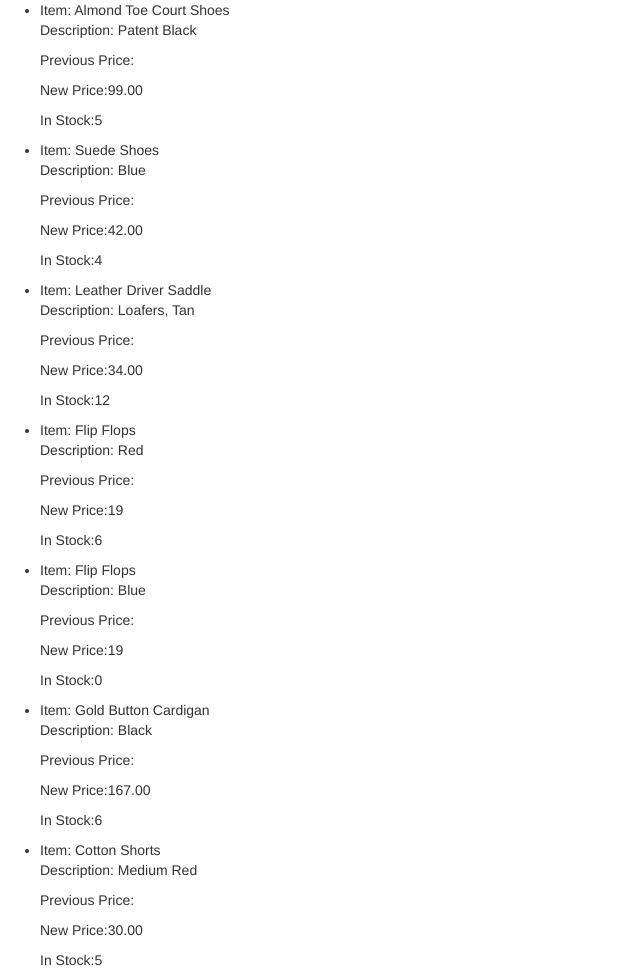
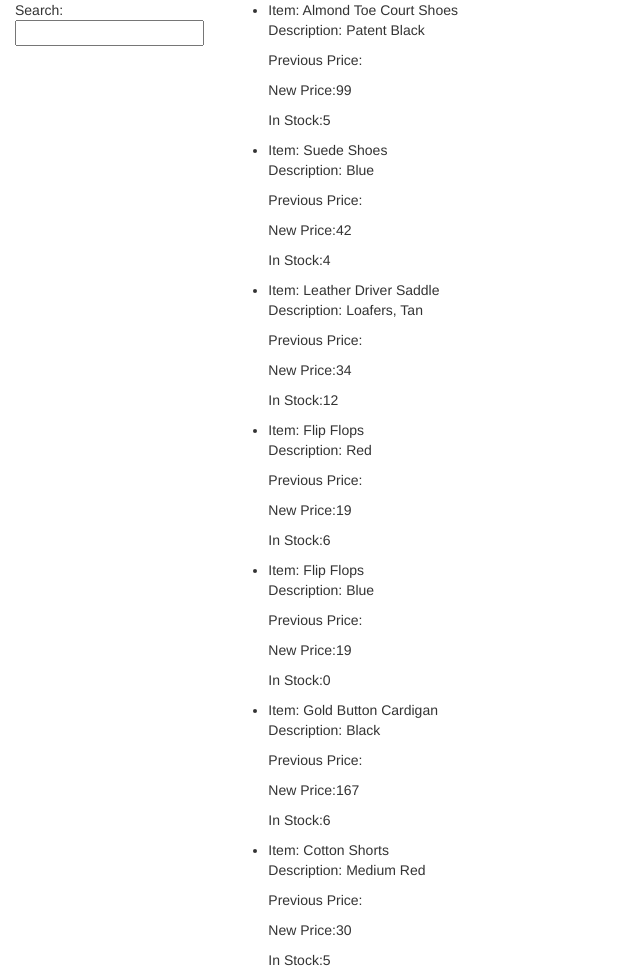
Before and after one commit to odelevingne/angluarTrolley, a website: page app/index.html in a window 1280 px wide. Shown: the top 973 px of the page, without its empty margins (0-640 px from the left). Drawn offline with nearby package versions, Linux system fonts and the light colour scheme.

Commit message:
search query working, protractor test passes

```diff
--- a/app/index.html
+++ b/app/index.html
@@ -8,16 +8,26 @@
 </head>
 <body ng-controller="ProductListCtrl">
 
-  <ul>
-    <li ng-repeat="product in products">
+<section class="container-fluid">
+  <section class="row">
+    <section class="col-md-2">
+      Search: <input ng-model="query">
+    </section>
+
+    <section class="col-md-10">
+      <ul class="products">
+        <li ng-repeat="product in products | filter:query">
           <span>Item: {{product.name}}</span>
           <p>Description: {{product.description}}</p>
           <p>Previous Price:{{product.previousprice}}</p>
           <p>New Price:{{product.price}}</p>
           <p>In Stock:{{product.stock}}</p>
-
         </li>
       </ul>
+
+    </section>
+  </section>
+</section>
 
 <script src="../bower_components/angular/angular.js"></script>
 <script src="js/controllers.js"></script>
--- a/app/js/controllers.js
+++ b/app/js/controllers.js
@@ -5,68 +5,68 @@ trolleyApp.controller('ProductListCtrl', function ($scope) {
     { 'name': 'Almond Toe Court Shoes',
       'description': 'Patent Black',
       'category': "Women's Footwear",
-      'price': '99.00',
-      'stock': '5'},
+      'price': 99.00,
+      'stock': 5},
     { 'name': 'Suede Shoes' ,
       'description': 'Blue',
       'category': "Women's Footwear" ,
-      'price': '42.00',
-      'stock': '4'},
+      'price': 42.00,
+      'stock': 4},
     { 'name': 'Leather Driver Saddle',
       'description': 'Loafers, Tan',
       'category': "Men's Footwear",
-      'price': "34.00",
-      'stock': '12'},
+      'price': 34.00,
+      'stock': 12},
     { 'name': 'Flip Flops',
       'description': 'Red',
       'category': "Men's Footwear",
       'price': 19.00,
-      'stock': '6'},
+      'stock': 6},
     { 'name': 'Flip Flops',
       'description': 'Blue',
       'category': "Men's Footwear",
-      'price': '19',
+      'price': 19,
       'stock': 0},
     { 'name': 'Gold Button Cardigan',
       'description': 'Black',
       'category': "Women's Casualwear",
-      'price': '167.00',
-      'stock': '6'},
+      'price': 167.00,
+      'stock': 6},
     { 'name': 'Cotton Shorts',
       'description': 'Medium Red',
       'category': "Women's Casualwear",
-      'price': '30.00',
-      'stock': '5'},
+      'price': 30.00,
+      'stock': 5},
     { 'name': 'Fine Stripe Short Sleeve Shirt',
       'description': 'Grey',
       'category': "Men's Casualwear",
-      'price': '49.99',
-      'stock': '9'},
+      'price': 49.99,
+      'stock': 9},
     { 'name': 'Fine Stripe Short Sleeve Shirt',
       'description': 'Green',
       'category': "Men's Casualwear",
-      'previousprice': '49.99',
-      'price': '39.99',
-      'stock': '3'},
+      'previousprice': 49.99,
+      'price': 39.99,
+      'stock': 3},
     { 'name': 'Sharkskin Waistcoat',
       'description': 'Charcoal',
       'category': "Men’s Formalwear",
-      'price': '75.00',
-      'stock': '2'},
+      'price': 75.00,
+      'stock': 2},
     { 'name': 'Lightweight Patch Pocket Blazer',
       'description': 'Deer',
       'category': "Men’s Formalwear",
-      'price': "175.50",
-      'stock': '1'},
+      'price': 175.50,
+      'stock': 1},
     { 'name': 'Bird Print Dress',
       'description': 'Black',
       'category': "Women’s Formalwear",
-      'price': '270.00',
-      'stock': '10'},
+      'price': 270.00,
+      'stock': 10},
     { 'name': 'Mid Twist Cut-Out Dress',
       'description': 'Pink',
       'category': "Women’s Formalwear",
-      'price': '540.00',
-      'stock': '5'},
+      'price': 540.00,
+      'stock': 5},
   ];
 });
```
Also changed, not shown: test/feature/homePageFeature.js (+21 -8 lines), test/unit/controllersSpec.js (line endings or trailing spaces). Lines whose indentation alone changed are shown as unchanged.
